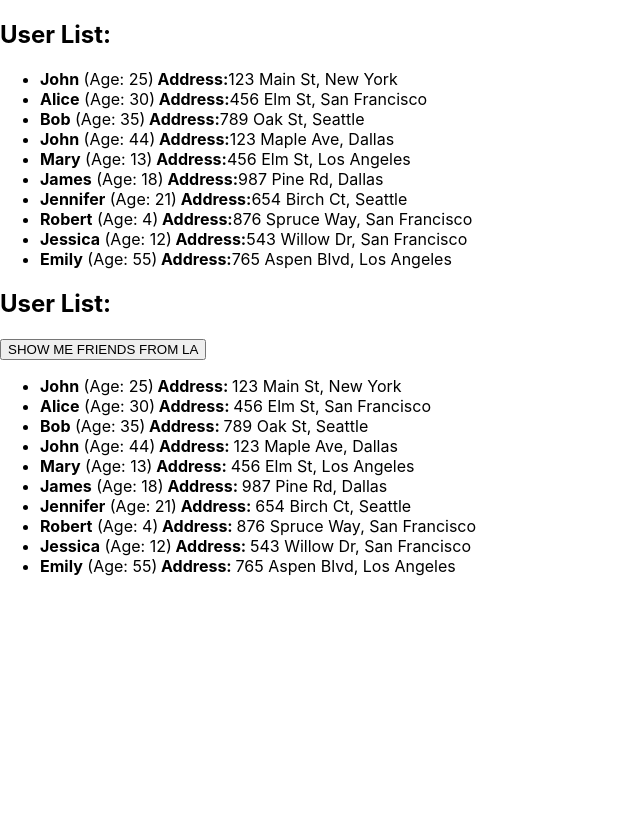
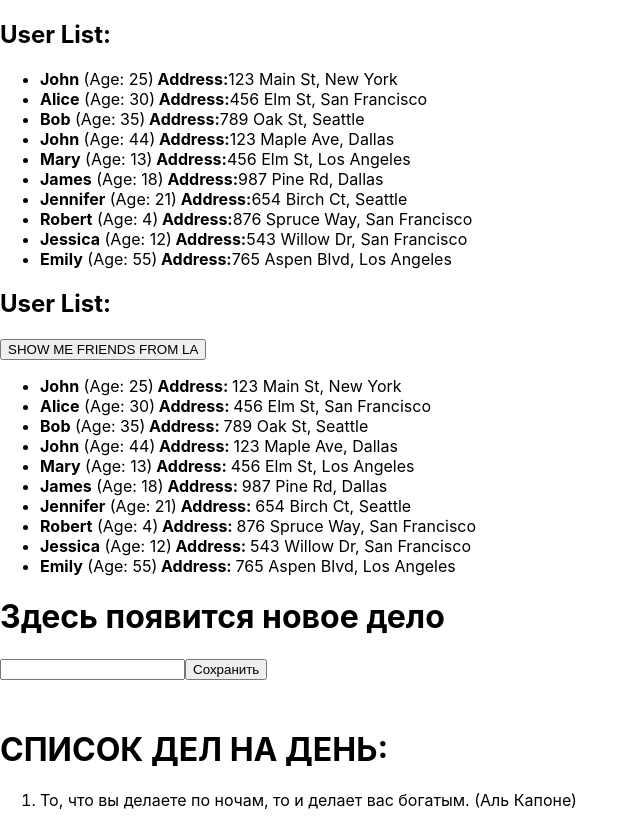
Before and after one commit to Daniksan-eng/homework-front, a React (Create React App) app: page / in a window 1280 px wide. Shown: the whole page, without its empty margins (0-640 px from the left). Before the commit the page ends 800 px from the top, so only its background shows below. Built offline with nearby package versions, Linux system fonts and the light colour scheme.

Commit message:
complete hw3

```diff
--- a/src/App.tsx
+++ b/src/App.tsx
@@ -9,7 +9,7 @@
     <div className="App">
       <HW1 />
       <HW2 />
-      {/*<HW3 />*/}
+      <HW3 />
       {/*<HW4 />*/}
     </div>
   );
--- a/src/HW/3/HW3.tsx
+++ b/src/HW/3/HW3.tsx
@@ -1,4 +1,4 @@
-import { useState } from 'react';
+import { useState, ChangeEvent } from 'react';
 
 export const HW3 = () => {
   // 1️⃣ Раскомментируйте JSX(HW3.tsx) и вы увидите,
@@ -16,40 +16,48 @@
     'То, что вы делаете по ночам, то и делает вас богатым. (Аль Капоне)',
   ]);
 
-  const handleChange = (event: 'НУЖНО ПРОТИПИЗИРОВАТЬ') => {
-    // setCurrentText(ЧЕГО-ТО НЕ ХВАТАЕТ);
+  const handleChange = (event: ChangeEvent<HTMLInputElement>) => {
+    setCurrentText(event.target.value);
   };
 
   const handleSave = () => {
-    // ЗАСЕТАТЬ БЫ ТЕКСТ В texts И НЕ ПОТЕРЯТЬ НАПУТСТВИЕ ИЗ ПРОШЛОГО ВЕКА)
-    // А ЗАТЕМ УБРАТЬ ЗА СОБОЙ В currentText
+    if (currentText.trim() !== '') {
+      setTexts(prev => [...prev, currentText]);
+      setCurrentText('');
+    }
   };
 
   return (
     <div id={'hw03'}>
-      {/*{currentText ? (*/}
-      {/*  <h1 id={'hw03-text'}>ЗДЕСЬ ХОТЕЛОСЬ БЫ УВИДЕТЬ ВВОДИМЫЙ ТЕКСТ</h1>*/}
-      {/*) : (*/}
-      {/*  <h1 id={'hw03-default-text'}>Здесь появится новое дело</h1> // ничего не меняем, здесь все норм*/}
-      {/*)}*/}
+      {currentText ? (
+        <h1 id={'hw03-text'}>{currentText}</h1>
+      ) : (
+        <h1 id={'hw03-default-text'}>Здесь появится новое дело</h1>
+      )}
 
-      {/*<input id={'hw03-input'} type="text" value={currentText} onChange={handleChange} />*/}
+      <input
+        id={'hw03-input'}
+        type="text"
+        value={currentText}
+        onChange={handleChange}
+      />
 
-      {/*<button id={'hw03-button'} onClick={() => {}}> // НЕ ХВАТАТЕТ ФУНКЦИИ*/}
-      {/*  Сохранить*/}
-      {/*</button>*/}
+      <button id={'hw03-button'} onClick={handleSave}>
+        {/*  Сохранить*/}
+        Сохранить
+      </button>
 
-      {/*<h1 style={{ marginTop: '50px' }}>СПИСОК ДЕЛ НА ДЕНЬ:</h1>*/}
+      <h1 style={{ marginTop: '50px' }}>СПИСОК ДЕЛ НА ДЕНЬ:</h1>
 
-      {/*<ol id={'hw03-tasks'}>*/}
-      {/*  {ОТРИСОВАТЬ МАССИВ.map((el, index) => {*/}
-      {/*    return (*/}
-      {/*      <li key={index} id={`hw03-task-${index}`}>*/}
-      {/*        {el}*/}
-      {/*      </li>*/}
-      {/*    );*/}
-      {/*  })}*/}
-      {/*</ol>*/}
+      <ol id={'hw03-tasks'}>
+        {texts.map((el, index) => {
+          return (
+            <li key={index} id={`hw03-task-${index}`}>
+              {el}
+            </li>
+          );
+        })}
+      </ol>
     </div>
   );
 };
```
